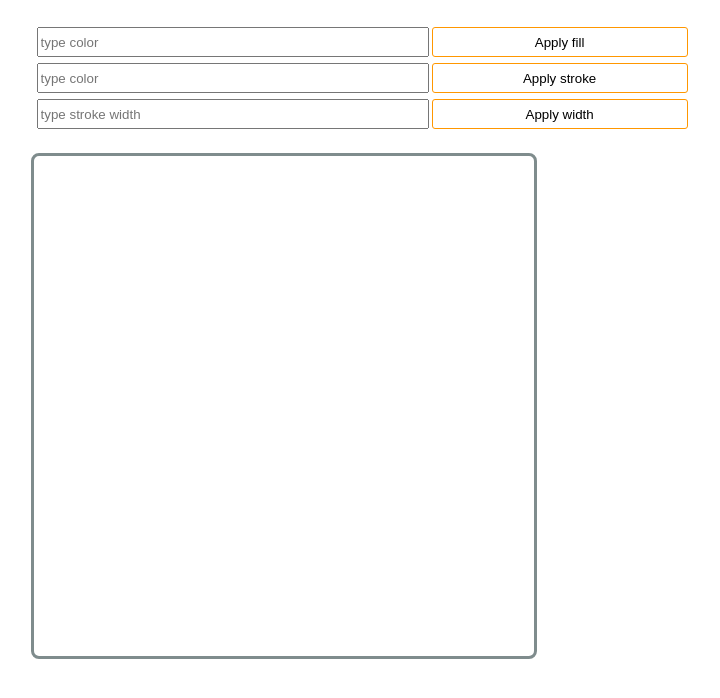
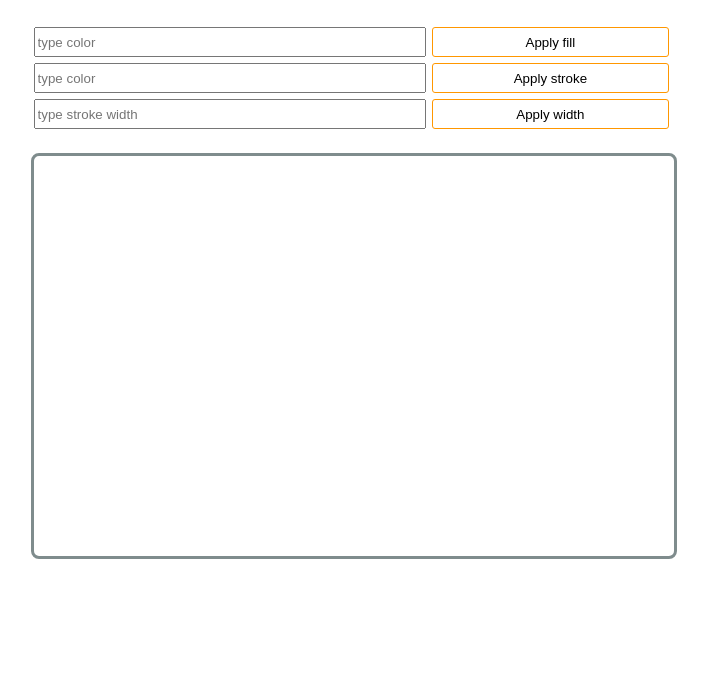
Before and after one commit to MironGr/shape-editor-vanilla, a plain HTML site: page index.html in a window 1280 px wide. Shown: the whole page, without its empty margins (0-720 px from the left). Drawn offline with Linux system fonts and the light colour scheme.

Commit message:
fix(style): style.css

```diff
--- a/style.css
+++ b/style.css
@@ -1,10 +1,10 @@
 input {
-  margin-right: 3px;
+  margin-right: 0.5vw;
   width: 30vw;
 }
 
 button {
-  width: 20vw;
+  width: 18.5vw;
   border: solid 1px #FF9700;
   border-radius: 3px;
   background-color: white;
@@ -39,14 +39,14 @@ button:hover {
   display: flex;
 
   height: 30px;
-  margin: 3px;
+  margin: 3px 0 3px 0;
 }
 
 .svg {
   outline: 3px solid #7F8C8D;
   border-radius: 5px;
-  width: 500px;
-  height: 500px;
+  width: 50vw;
+  height: 400px;
 }
 
 .path-create {
```
